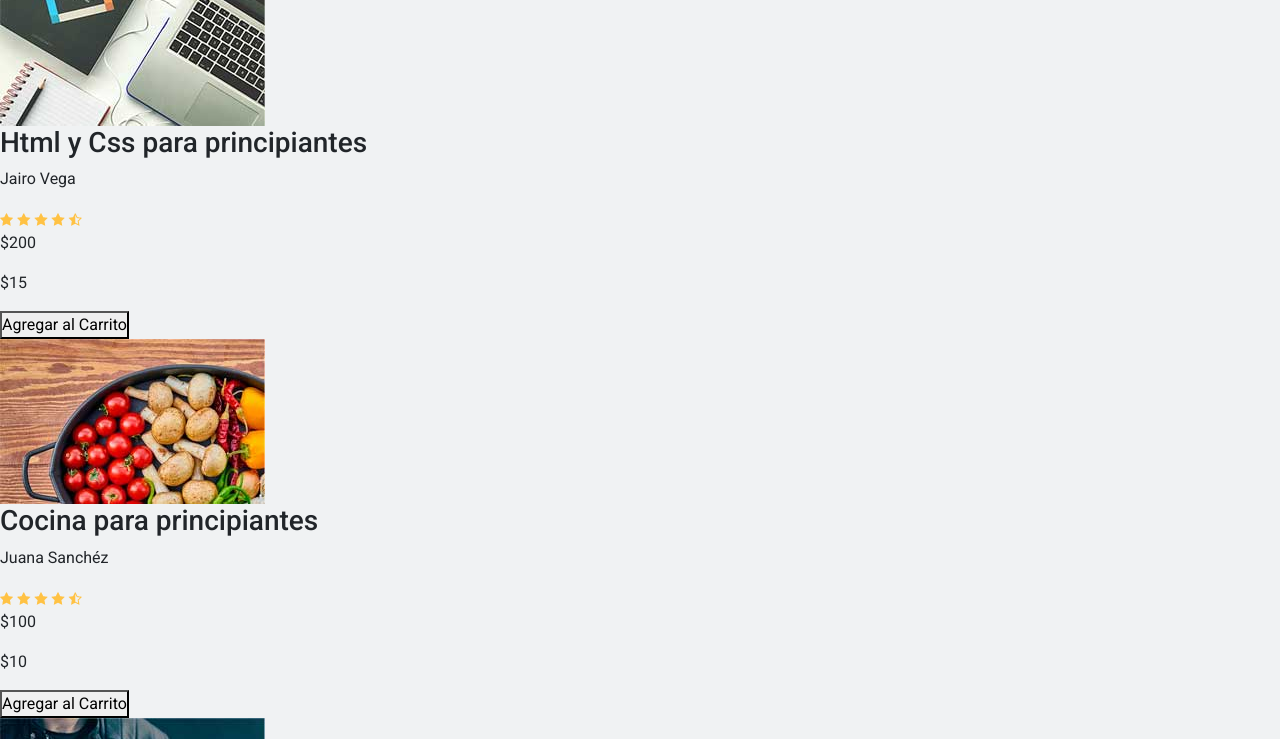
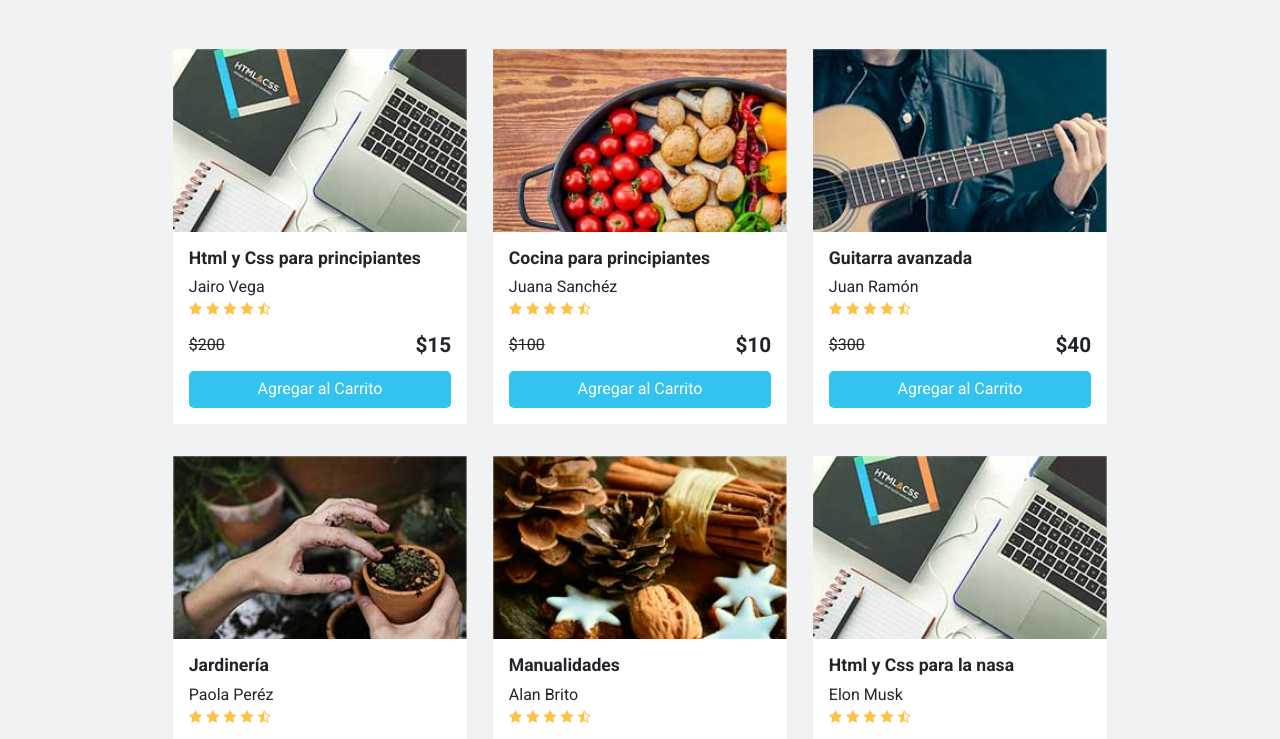
Before and after one commit to mejia201/Actividad2-grupo8, a plain HTML site: page index.html in a window 1280 px wide. Shown: the part 180-919 px from the top of the page. Drawn offline with nearby package versions, Linux system fonts and the light colour scheme.

Commit message:
Nav actualizado con cards

```diff
--- a/assets/css/style.css
+++ b/assets/css/style.css
@@ -76,3 +76,58 @@ footer {
       height: 50px;
     }
 }
+
+
+/*Cards*/
+
+.titulo{
+  text-align: center;
+  margin-top: 2rem;
+}
+
+.cursos{
+  width: 75vw;
+  margin: 4rem auto;
+  display: grid;
+  grid-template-columns: repeat(3, 1fr);
+  place-items: center;
+  row-gap: 2rem;
+}
+.caja{
+  background-color: #ffffff;
+}
+.caja__img{
+  width: 23vw;
+}
+.info{
+  padding: 1rem;
+  line-height: 1.3rem;
+}
+.info__titulo{
+  font-weight: bold;
+  font-size: 1.1rem;
+
+}
+.info__nombre{
+  margin-bottom: 0
+}
+.precio{
+  display: flex;
+  justify-content: space-between;
+  margin-top: 1rem;
+}
+.precio__last{
+  text-decoration: line-through;
+}
+.precio__now{
+  font-size: 1.3rem;
+  font-weight: bold;
+}
+.boton{
+  border: none;
+  background-color: #33c3f0;
+  padding: 0.5rem;
+  border-radius: 0.3rem;
+  width: 100%;
+  color: #fff;
+}
```
